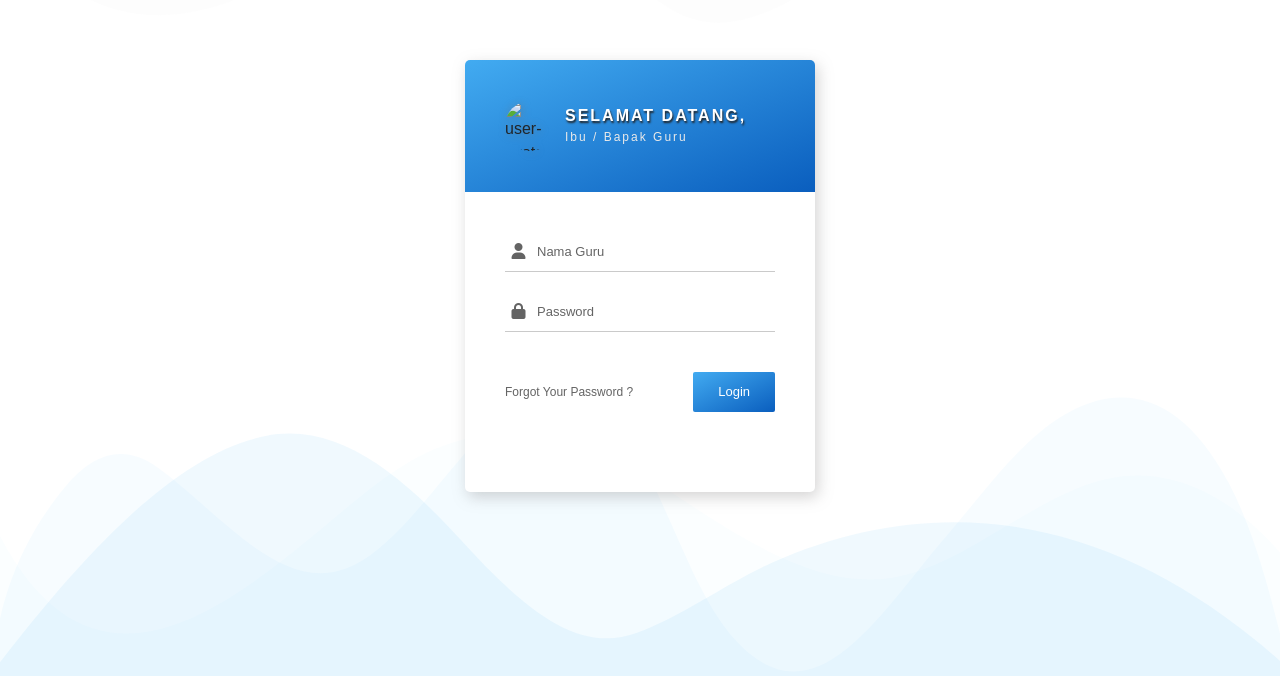
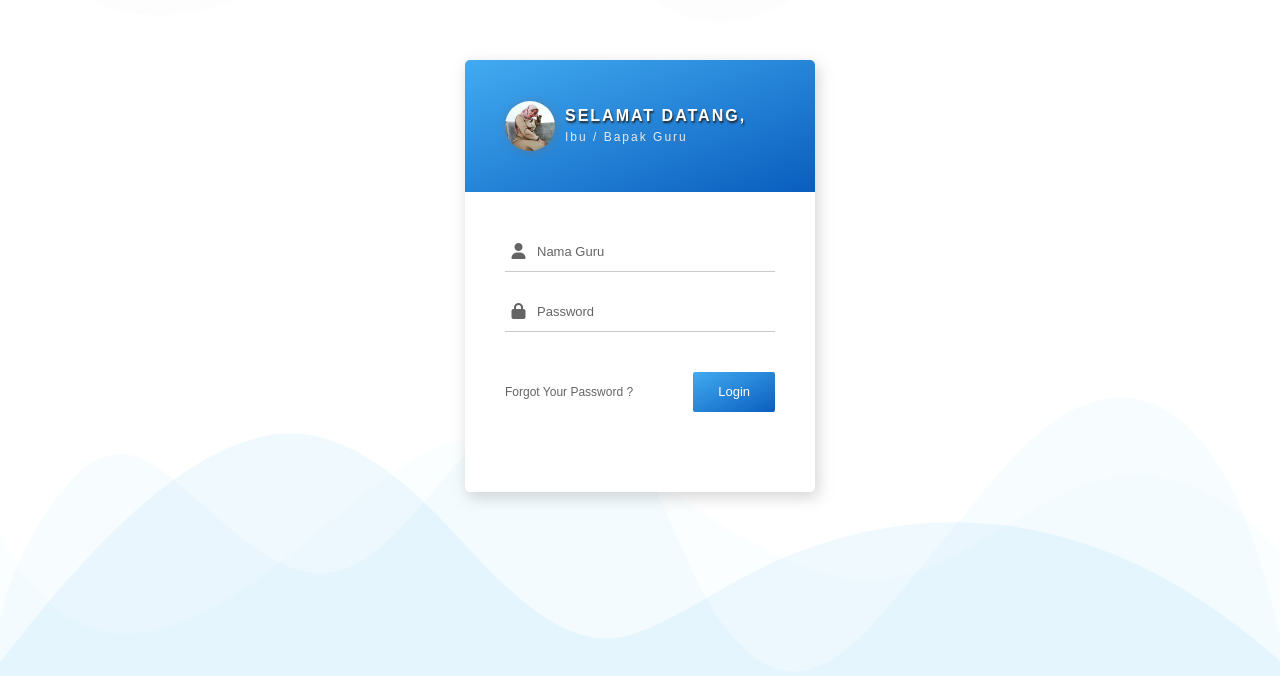
Before and after one commit to Pepimulyawati13/absensiswa, a website built with webpack: page App/index.html in a window 1280 px wide. Shown: the part 124-800 px from the top of the page. Built offline with nearby package versions, Linux system fonts and the light colour scheme.

Commit message:
Update index.html

```diff
--- a/App/index.html
+++ b/App/index.html
@@ -12,7 +12,7 @@
 		<div class="container">
 			<section class="login-section">
 				<header class="d-flex align-items-center">
-					<img src="" alt="user-avatar" />
+					<img src="../App/img/chandrika.jpg" alt="user-avatar" />
 					<div class="text d-flex flex-column justify-content-center">
 						<h6 class="mt-3">SELAMAT DATANG,</h6>
 						<p>Ibu / Bapak Guru</p>
```
